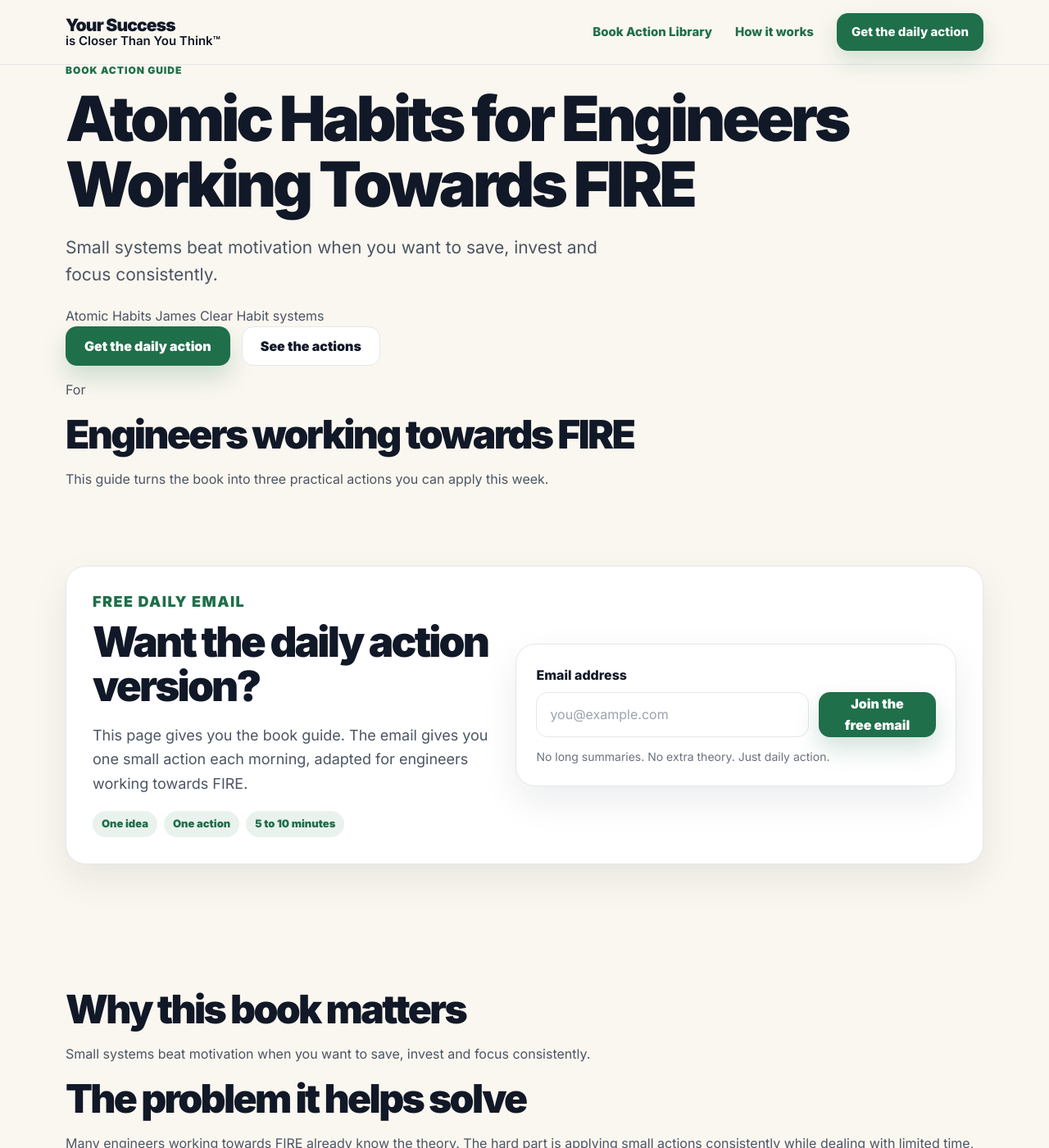
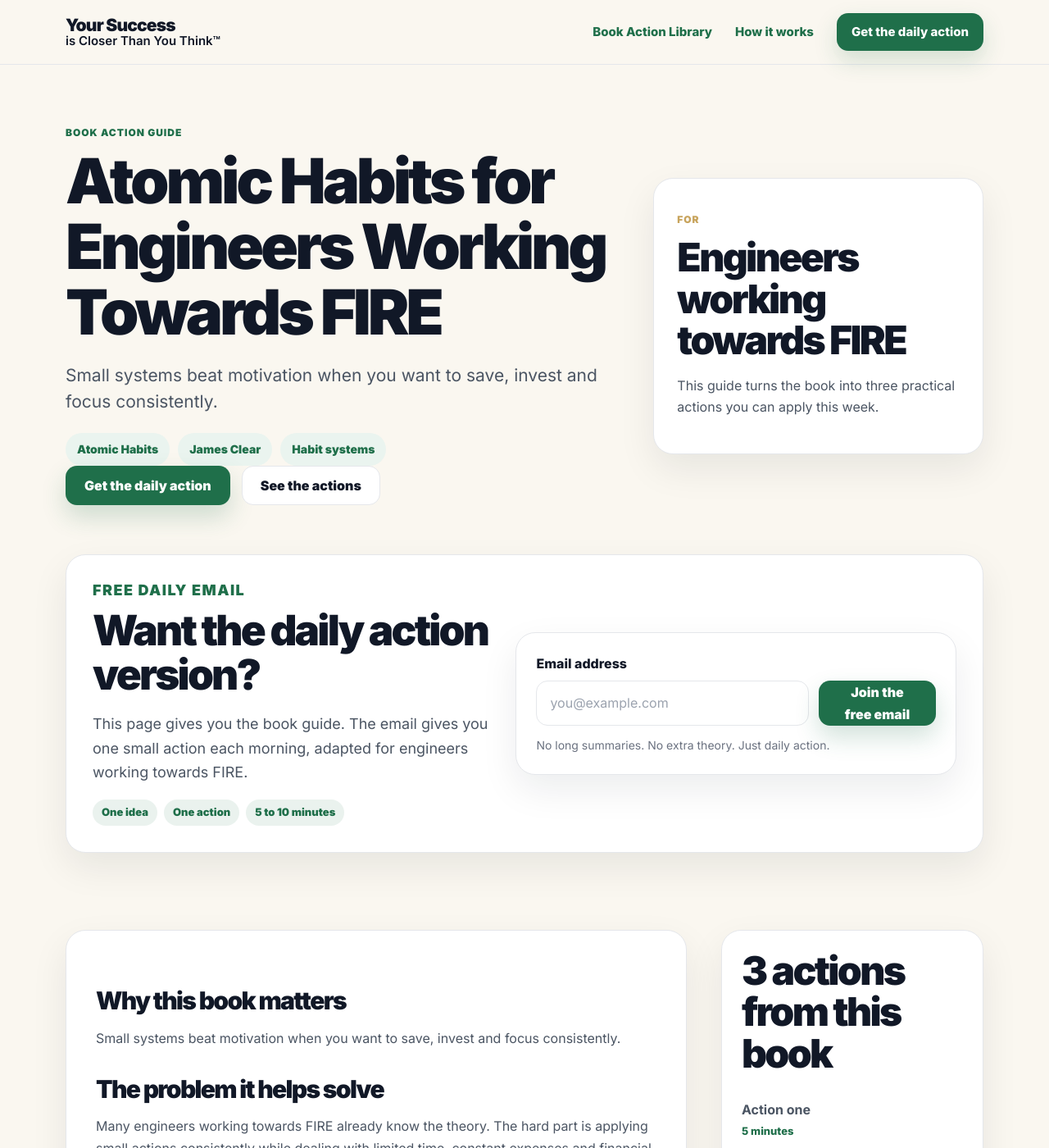
Before and after one commit to PierreHenryDev/Lab.PierreHenry.Dev, a Jekyll site: the page built from _books/atomic-habits.md, in a window 1280 px wide and 1400 px high. Shown: the whole window at 82% size. Built offline with Jekyll 4.4.1, drawn with Linux system fonts in a browser that asks for light colours.

Commit message:
Align book card metadata spacing

```diff
--- a/assets/css/styles.css
+++ b/assets/css/styles.css
@@ -328,13 +328,19 @@ h3 {
   font-weight: 900;
 }
 
+/* Book action cards */
 .book-tile {
-  min-height: 250px;
-  display: grid;
-  gap: 10px;
-  padding: 26px;
+  min-height: 430px;
+  display: flex;
+  flex-direction: column;
+  gap: 18px;
+  padding: 32px;
   color: inherit;
   text-decoration: none;
+  background: var(--surface);
+  border: 1px solid var(--border);
+  border-radius: 24px;
+  box-shadow: var(--shadow);
 }
 
 .book-tile:hover {
@@ -346,15 +352,60 @@ h3 {
   margin: 0;
   color: var(--primary);
   font-size: 12px;
+  line-height: 1.2;
   text-transform: uppercase;
   letter-spacing: 0.08em;
   font-weight: 900;
 }
 
-.book-tile span {
+.book-tile h2,
+.book-tile h3 {
+  margin: 0;
+  color: var(--heading);
+  font-size: clamp(34px, 3.6vw, 54px);
+  line-height: 1.05;
+  letter-spacing: -0.06em;
+}
+
+.book-tile p:not(.tile-kicker) {
+  margin: 0;
+  color: var(--text);
+  font-size: 18px;
+  line-height: 1.55;
+}
+
+.tile-meta,
+.meta-pills {
+  margin-top: auto;
+  display: flex;
+  flex-wrap: wrap;
+  gap: 10px;
+  align-items: center;
+}
+
+.tile-meta span,
+.meta-pills span {
+  display: inline-flex;
+  align-items: center;
+  min-height: 40px;
+  padding: 0 14px;
+  border-radius: 999px;
+  background: var(--soft-green);
+  color: var(--primary);
+  font-size: 14px;
+  font-weight: 850;
+  white-space: nowrap;
+}
+
+.book-tile > span {
   margin-top: auto;
   color: var(--primary);
   font-weight: 850;
+}
+
+.book-tile .tile-meta + span,
+.book-tile .meta-pills + span {
+  margin-top: 12px;
 }
 
 .row-heading {
@@ -491,6 +542,152 @@ input[type="email"]::placeholder {
   margin-bottom: 0;
 }
 
+/* Book article pages */
+.book-page .book-hero {
+  padding: 76px 0 54px;
+}
+
+.book-hero-grid {
+  display: grid;
+  grid-template-columns: 1.1fr 0.65fr;
+  gap: 36px;
+  align-items: center;
+}
+
+.book-card {
+  padding: 28px;
+  background: var(--surface);
+  border: 1px solid var(--border);
+  border-radius: 24px;
+  box-shadow: var(--shadow);
+}
+
+.card-label {
+  color: var(--secondary);
+  font-weight: 900;
+  text-transform: uppercase;
+  font-size: 12px;
+  letter-spacing: 0.08em;
+}
+
+.content-grid {
+  display: grid;
+  grid-template-columns: minmax(0, 1fr) 320px;
+  gap: 42px;
+}
+
+.article-content {
+  background: var(--surface);
+  border: 1px solid var(--border);
+  border-radius: 24px;
+  padding: 36px;
+  box-shadow: var(--shadow);
+}
+
+.article-content h2 {
+  font-size: 30px;
+  margin-top: 34px;
+}
+
+.article-content h3 {
+  margin-top: 28px;
+}
+
+.article-content strong {
+  color: var(--heading);
+}
+
+.sidebar {
+  position: relative;
+}
+
+.sticky-card {
+  padding: 24px;
+  position: sticky;
+  top: 100px;
+  background: var(--surface);
+  border: 1px solid var(--border);
+  border-radius: 24px;
+  box-shadow: var(--shadow);
+}
+
+.action-mini {
+  display: grid;
+  gap: 2px;
+  padding: 14px 0;
+  border-bottom: 1px solid var(--border);
+}
+
+.action-mini span {
+  color: var(--primary);
+  font-size: 13px;
+  font-weight: 800;
+}
+
+.action-block {
+  margin-top: 40px;
+  padding-top: 8px;
+}
+
+.action-list {
+  display: grid;
+  gap: 16px;
+}
+
+.action-card {
+  background: var(--background);
+  border: 1px solid var(--border);
+  border-radius: 18px;
+  padding: 20px;
+}
+
+.action-card h3 {
+  margin-bottom: 8px;
+}
+
+.action-time {
+  display: inline-flex;
+  padding: 5px 9px;
+  background: var(--soft-green);
+  color: var(--primary);
+  border-radius: 999px;
+  font-size: 12px;
+  font-weight: 900;
+  margin-bottom: 8px;
+}
+
+.watch-listen {
+  margin-top: 34px;
+}
+
+.link-cards {
+  display: flex;
+  flex-wrap: wrap;
+  gap: 14px;
+}
+
+.mini-card {
+  background: var(--soft-green);
+  border: 1px solid rgba(31, 111, 74, 0.18);
+  padding: 14px 16px;
+  border-radius: 14px;
+  font-weight: 850;
+}
+
+.slim-section {
+  padding-top: 18px;
+  padding-bottom: 18px;
+}
+
+.email-capture-top {
+  margin-top: -12px;
+}
+
+.email-capture-bottom {
+  margin-top: 44px;
+  background: linear-gradient(135deg, #EAF4EF 0%, #FFFFFF 100%);
+}
+
 @media (max-width: 920px) {
   .main-nav {
     display: none;
@@ -498,7 +695,9 @@ input[type="email"]::placeholder {
 
   .hero-grid,
   .split-grid,
-  .email-capture {
+  .email-capture,
+  .book-hero-grid,
+  .content-grid {
     grid-template-columns: 1fr;
   }
 
@@ -521,4 +720,17 @@ input[type="email"]::placeholder {
   .footer-grid {
     flex-direction: column;
   }
+
+  .book-tile {
+    min-height: auto;
+  }
+
+  .book-tile h2,
+  .book-tile h3 {
+    font-size: clamp(34px, 9vw, 48px);
+  }
+
+  .article-content {
+    padding: 24px;
+  }
 }
```
